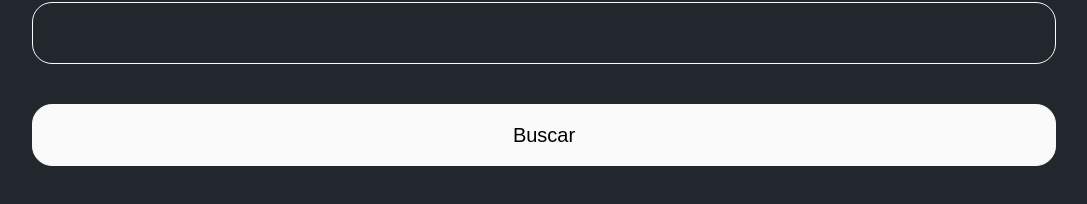
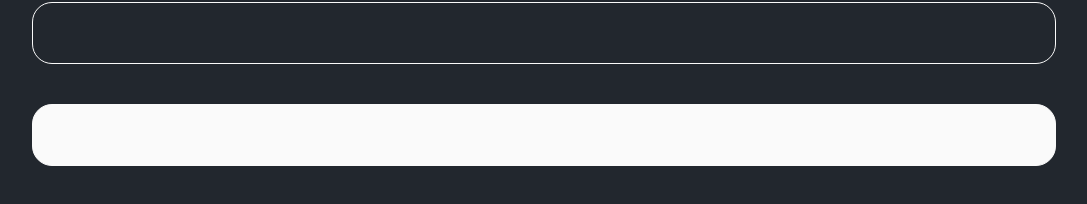
Before and after one commit to hugopereira-cs/wiki-github-react, a React (Vite) app: page / in a window 1280 px wide. Shown: the part 110-314 px from the top of the page, without its empty margins (96-1183 px from the left). Built offline with nearby package versions, Linux system fonts and the light colour scheme.

Commit message:
refactor: Button.jsx

```diff
--- a/src/components/Button/Button.jsx
+++ b/src/components/Button/Button.jsx
@@ -1,5 +1,9 @@
 import { ButtonContainer } from './Button.styles';
 
-export default function Button({onClick}) {
-  return <ButtonContainer onClick={onClick}>Buscar</ButtonContainer>;
+export default function Button({ onClick, loading, label, variant }) {
+  return (
+    <ButtonContainer onClick={onClick} disabled={loading} variant={variant}>
+      {loading ? 'Buscando...' : label}
+    </ButtonContainer>
+  );
 }
```
